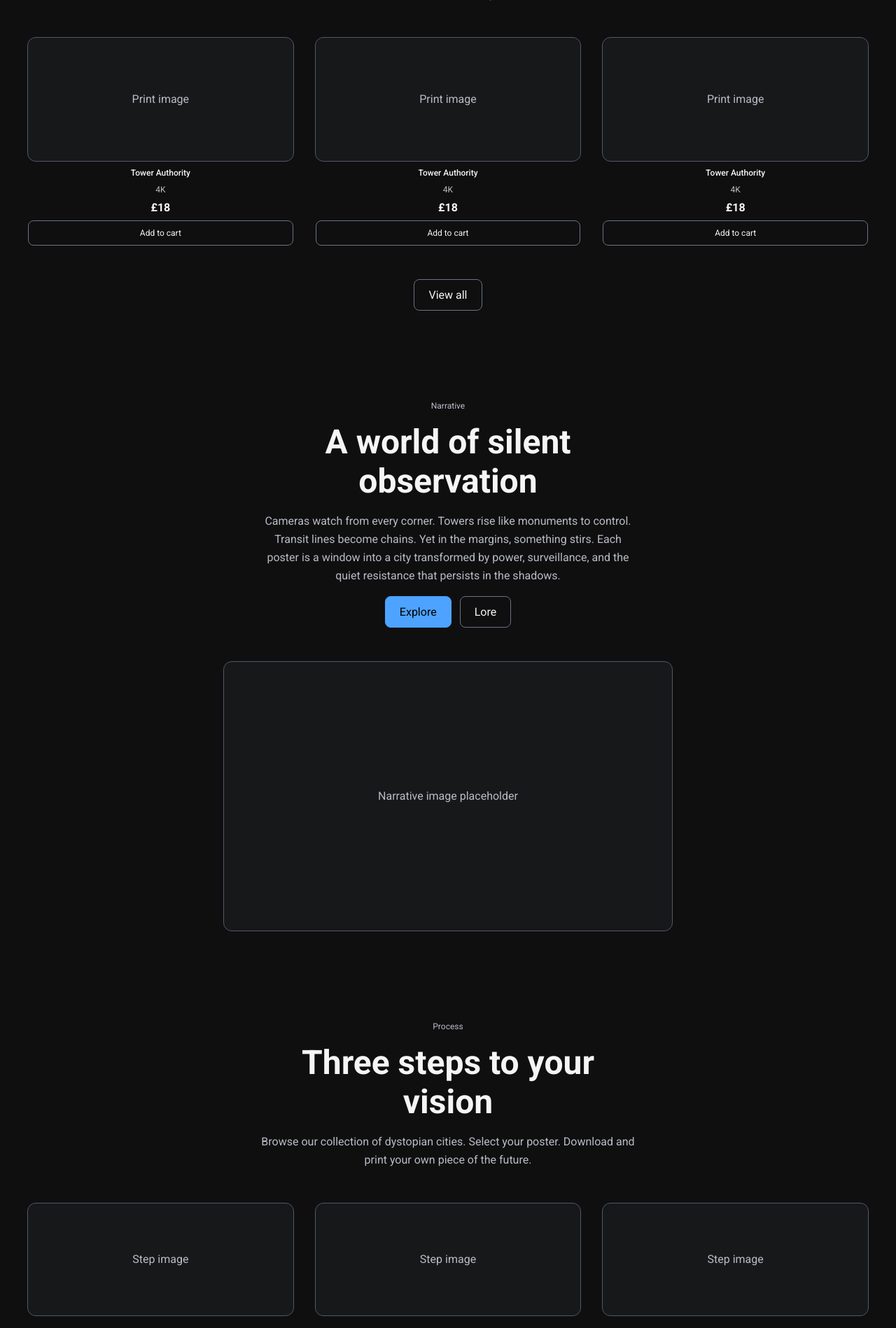
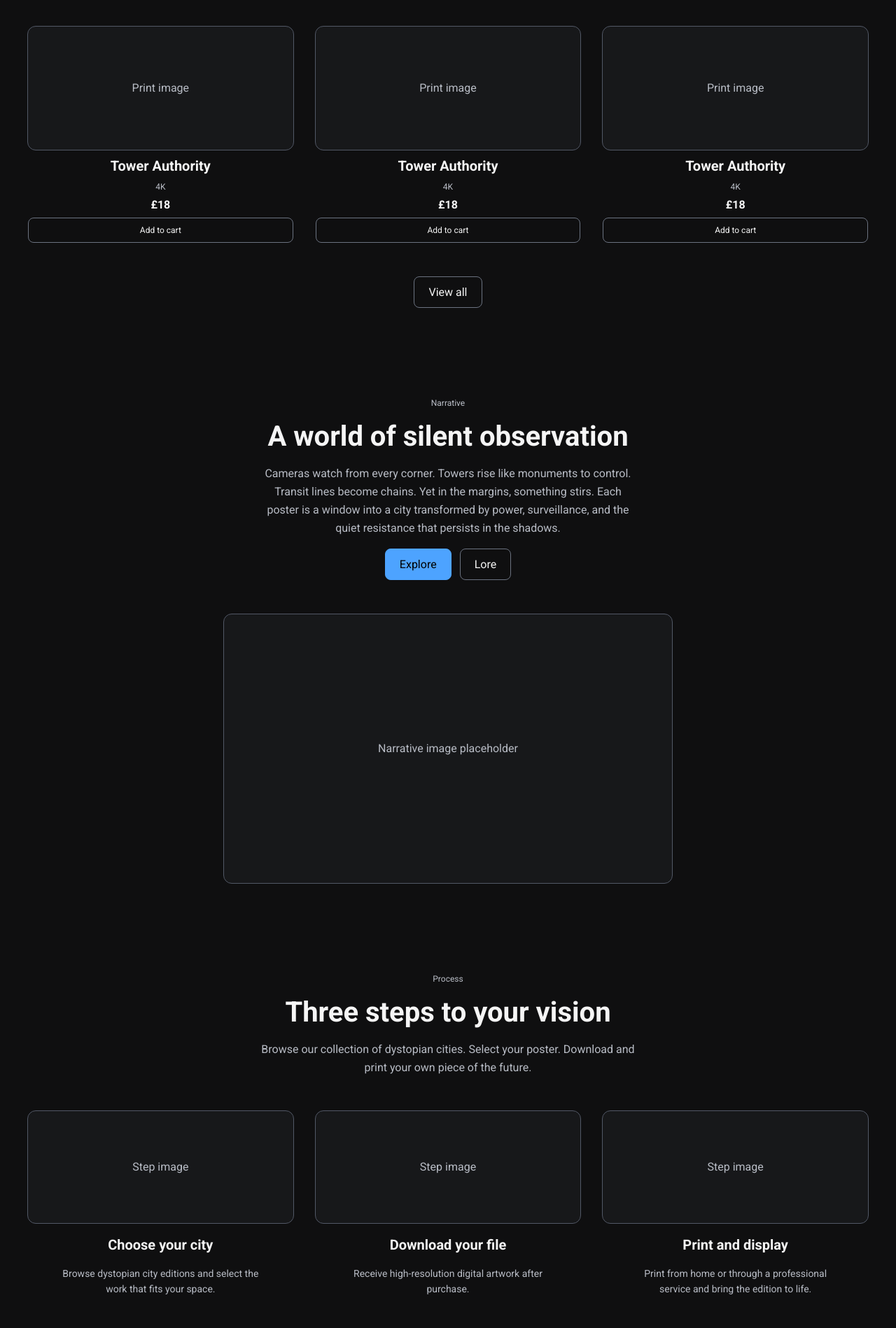
Before and after one commit to creatvie-introvert/cities-under-watch, a Django app: page / in a window 1280 px wide. Shown: the part 1849-3747 px from the top of the page at 70% size. Run offline with Django 5.2, Linux system fonts and the light colour scheme; some libraries are stand-ins or nearby versions.

```diff
--- a/static/css/base.css
+++ b/static/css/base.css
@@ -593,7 +624,8 @@ body {
 
 .section-heading h2 {
     margin: 0;
-    font-size: 2.5rem;
+    font-size: 2rem;
+    line-height: 2.5rem;
     font-weight: 700;
 }
 
@@ -639,9 +671,9 @@ body {
 
 .product-card h3 {
     margin: 0;
-    font-size: 0.75rem;
-    line-height: 1rem;
-    font-weight: 500;
+    font-size: 1.25rem;
+    line-height: 1.75rem;
+    font-weight: 700;
 }
 
 .product-card__format {
@@ -739,8 +771,8 @@ body {
 
 .feature-card h3 {
     margin: 0;
-    font-size: 1.125rem;
-    line-height: 1.5rem;
+    font-size: 1.25rem;
+    line-height: 1.75rem;
     font-weight: 700;
 }
 
@@ -748,6 +780,7 @@ body {
     margin: 0;
     color: var(--color-text-secondary);
     font-size: 0.875rem;
+    line-height: 1.375rem;
     max-width: 18rem;
 }
 
@@ -1257,8 +1259,8 @@ body {
     }
 
     .section-heading h2 {
-        font-size: 3rem;
-        line-height: 3.5rem;
+        font-size: 2.5rem;
+        line-height: 3rem;
     }
 
     .section-heading > p:last-of-type {
```
Also changed, not shown: other parts of static/css/base.css (+40 -40 lines).
